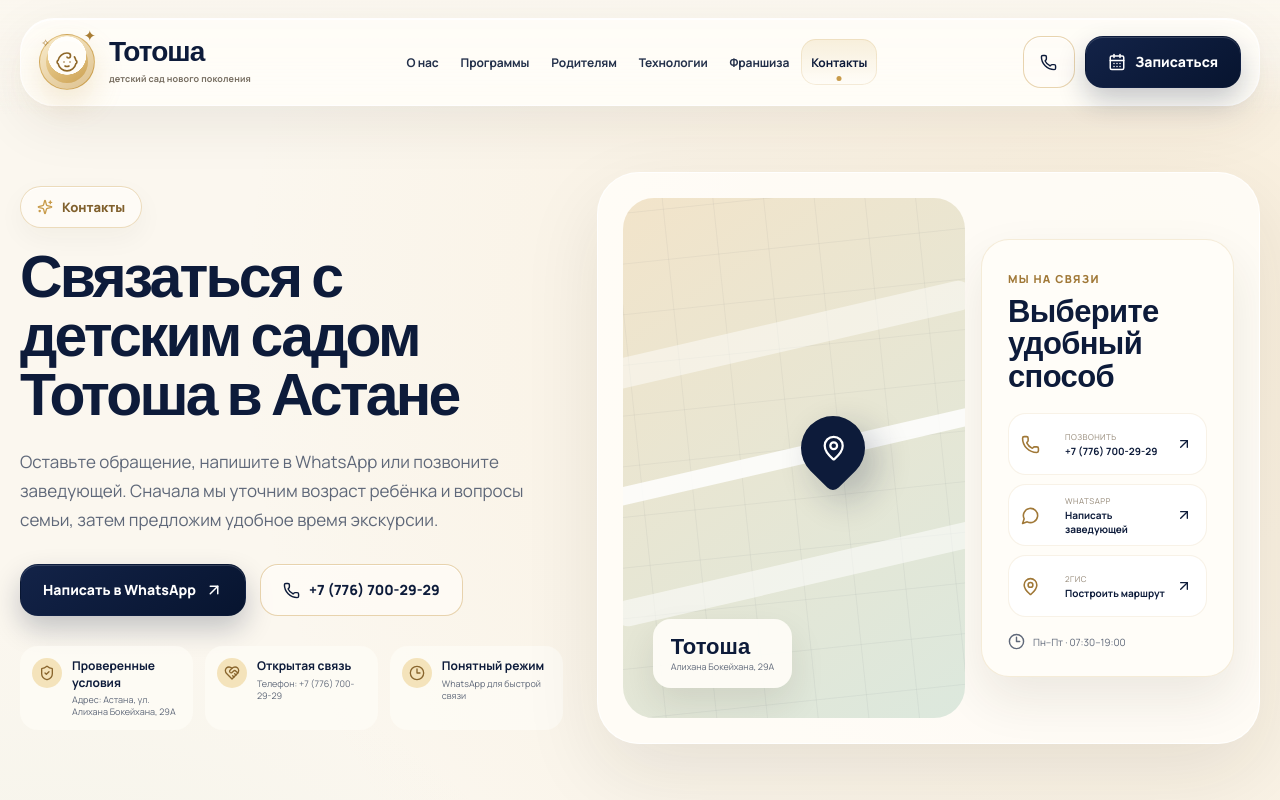
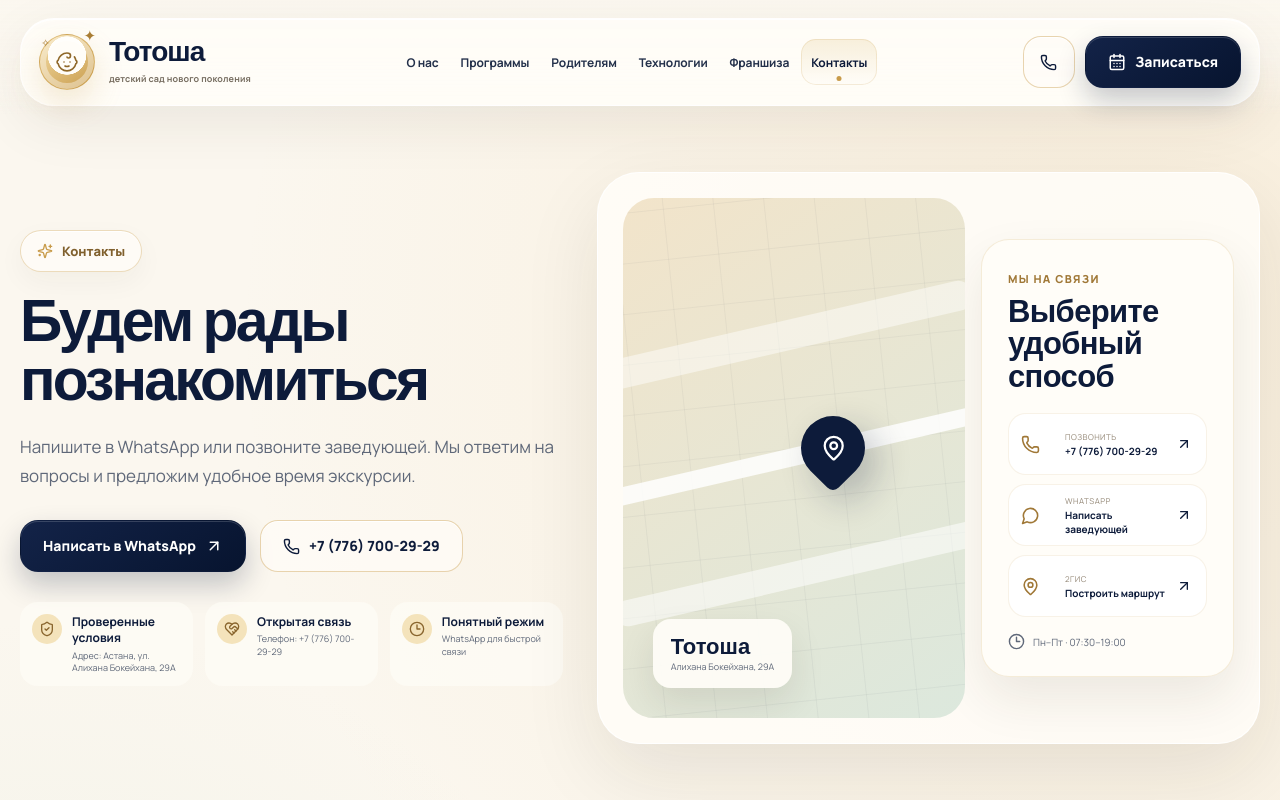
Before and after one commit to nexora-kz/totosha, a Next.js app: page /contacts in a window 1280 px wide. Shown: the top 800 px of the page. Built offline with nearby package versions, Linux system fonts and the light colour scheme.

Commit message:
TOTOSHA v078: refine premium contacts hero

```diff
--- a/app/contacts/page.tsx
+++ b/app/contacts/page.tsx
@@ -10,9 +10,10 @@ export const metadata: Metadata = {
 export default function ContactsSeoPage() {
   return (
     <SeoLanding
+      variant="contacts"
       eyebrow="Контакты"
-      title="Связаться с детским садом Тотоша в Астане"
-      description="Оставьте обращение, напишите в WhatsApp или позвоните заведующей. Сначала мы уточним возраст ребёнка и вопросы семьи, затем предложим удобное время экскурсии."
+      title="Будем рады познакомиться"
+      description="Напишите в WhatsApp или позвоните заведующей. Мы ответим на вопросы и предложим удобное время экскурсии."
       bullets={[
         'Адрес: Астана, ул. Алихана Бокейхана, 29А',
         'Телефон: +7 (776) 700-29-29',
@@ -54,6 +55,7 @@ export default function ContactsSeoPage() {
         },
       ]}
       cta="Написать в WhatsApp"
+      whatsappIntent="Здравствуйте. Хочу записаться на экскурсию в Тотоша и уточнить удобное время."
     />
   );
 }
```
